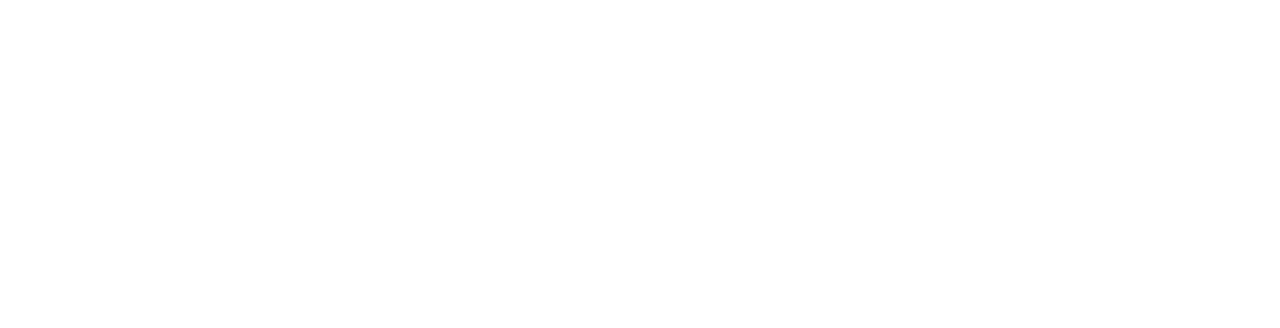
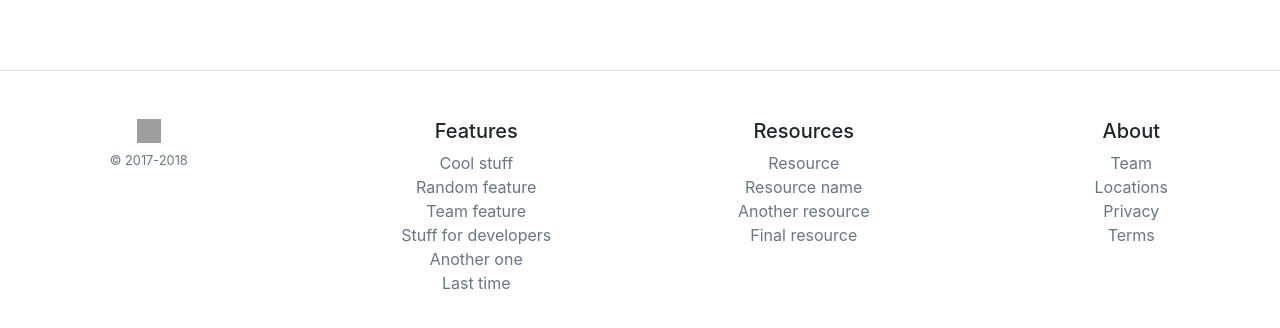
Before and after one commit to srgautam01/New-database, a React (Create React App) app: page / in a window 1280 px wide. Shown: the part 894-1222 px from the top of the page. Built offline with nearby package versions, Linux system fonts and the light colour scheme; grey boxes are pictures that could not be loaded.

Commit message:
footer component used.

```diff
--- a/src/App.js
+++ b/src/App.js
@@ -4,6 +4,7 @@ import './App.css';
 import NavBarComponent from './components/nav-bar/nav-bar'
 import HomeComponent from './components/home/home'
 import ToolComponent from './components/tools/tools'
+import FooterComponent from './components/footer/footer'
 import About from './components/about/about'
 import { BrowserRouter as Router, Route, Link } from "react-router-dom";
 
@@ -48,9 +49,9 @@ class App extends Component {
                 </main>
             </div>
         </Router>
-        <header className="App-header">
+          <FooterComponent />
 
-        </header>
+
       </div>
     );
   }
```
